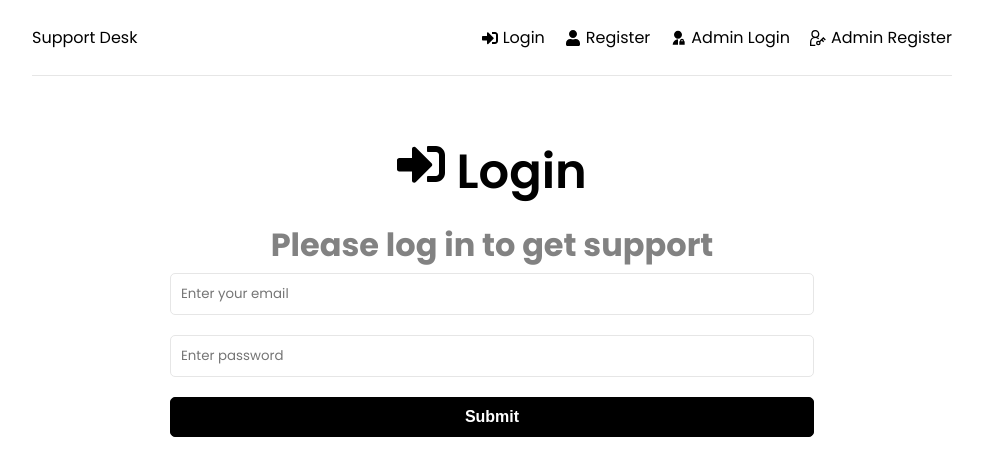
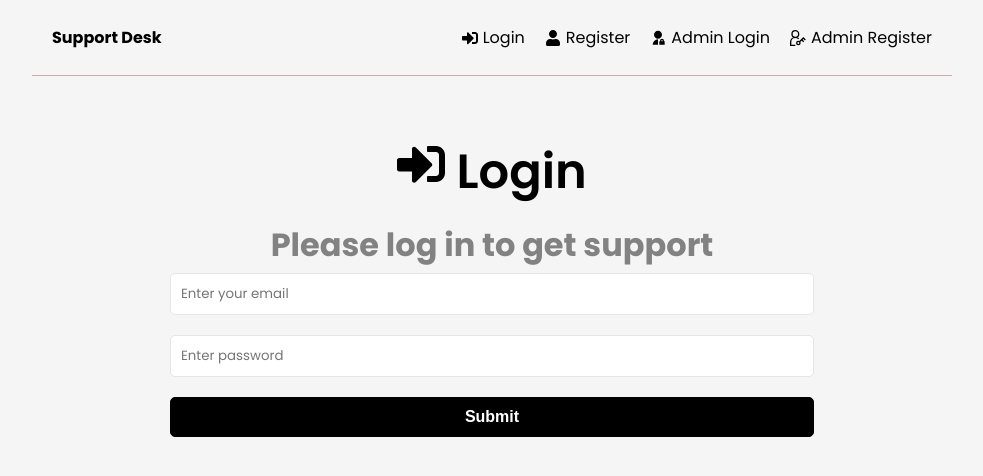
Before and after one commit to atuta11/SupportDeskFrontEnd, a React (Create React App) app: page /login in a window 1280 px wide. Shown: the top 476 px of the page, without its empty margins (148-1131 px from the left). Built offline with nearby package versions, Linux system fonts and the light colour scheme.

Commit message:
some changes done in navbar

```diff
--- a/src/components/Header.jsx
+++ b/src/components/Header.jsx
@@ -8,9 +8,9 @@ function Header() {
 
   return (
     <header className='header'>
-      <div className='logo' style={{color: '#8800cc'}}>
-        <Link to='/'>Support Desk</Link>
-      </div>
+     <div className='logo' style={{ color: '#550073', fontWeight: 'bold' }}>
+  <Link to='/'>Support Desk</Link>
+</div>
       <ul>
             <li>
               <Link to='/login'>
--- a/src/index.css
+++ b/src/index.css
@@ -20,6 +20,7 @@ body {
   font-family: 'Poppins', sans-serif;
   height: 100vh;
   /*background-image: url('./assets/bg-img.jpg');*/
+  background-color: whitesmoke;
 }
 
 a {
@@ -58,9 +59,10 @@ h3 {
   display: flex;
   justify-content: space-between;
   align-items: center;
-  padding: 20px 0;
-  border-bottom: 1px solid #e6e6e6;
-  margin-bottom: 60px;
+  padding: 20px ;
+  border-bottom: 1px solid rgb(207, 172, 172);
+  margin-bottom:  60px;
+
 }
 
 .header ul {
--- a/src/pages/Home.jsx
+++ b/src/pages/Home.jsx
@@ -6,6 +6,7 @@ function Home() {
     return(
         <>
         <Header/>
+        <div className="combinedSection">
             <section className="heading">
                 <h1>What do you need help with?</h1>
                 <p>Please choose from an option below</p>
@@ -16,6 +17,7 @@ function Home() {
             <Link to='/tickets' className="btn btn-block">
                 <FaTicketAlt /> View My Tickets
             </Link>
+        </div>
         </>
     )
 }
```
